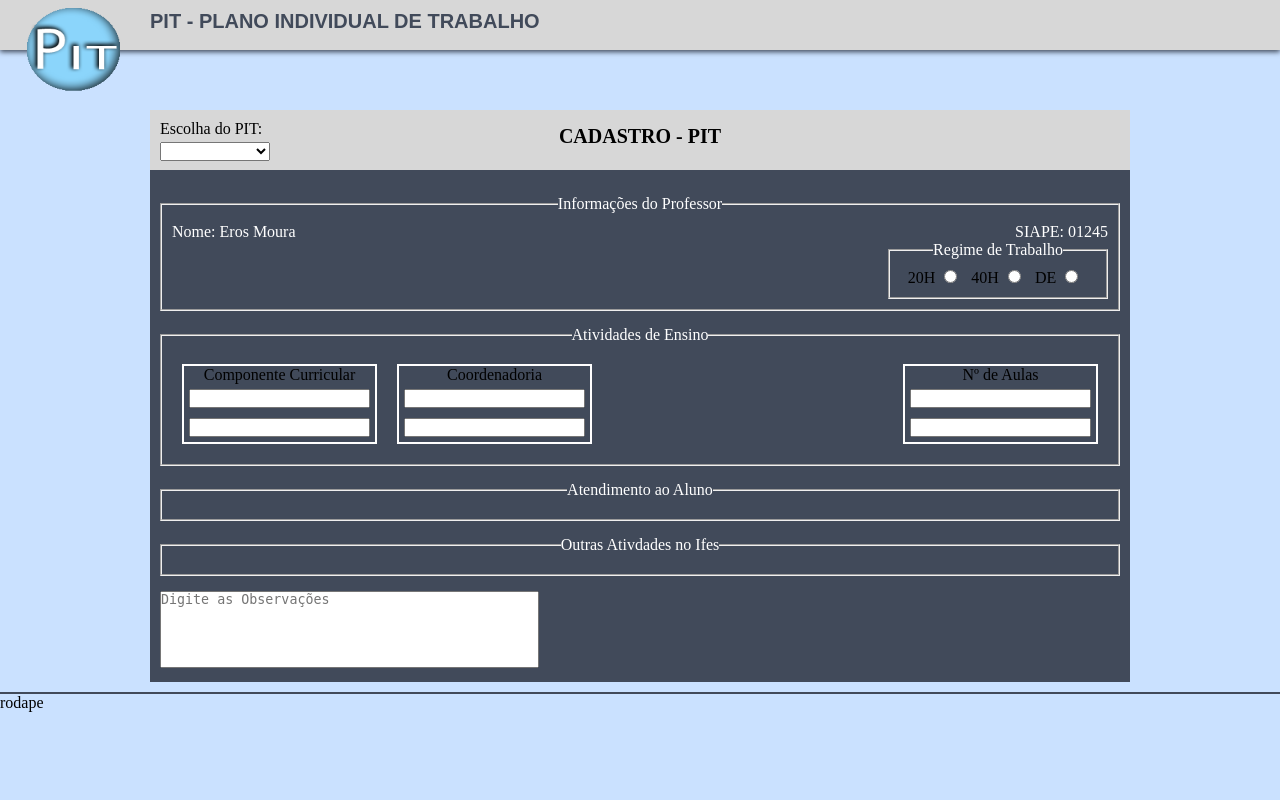
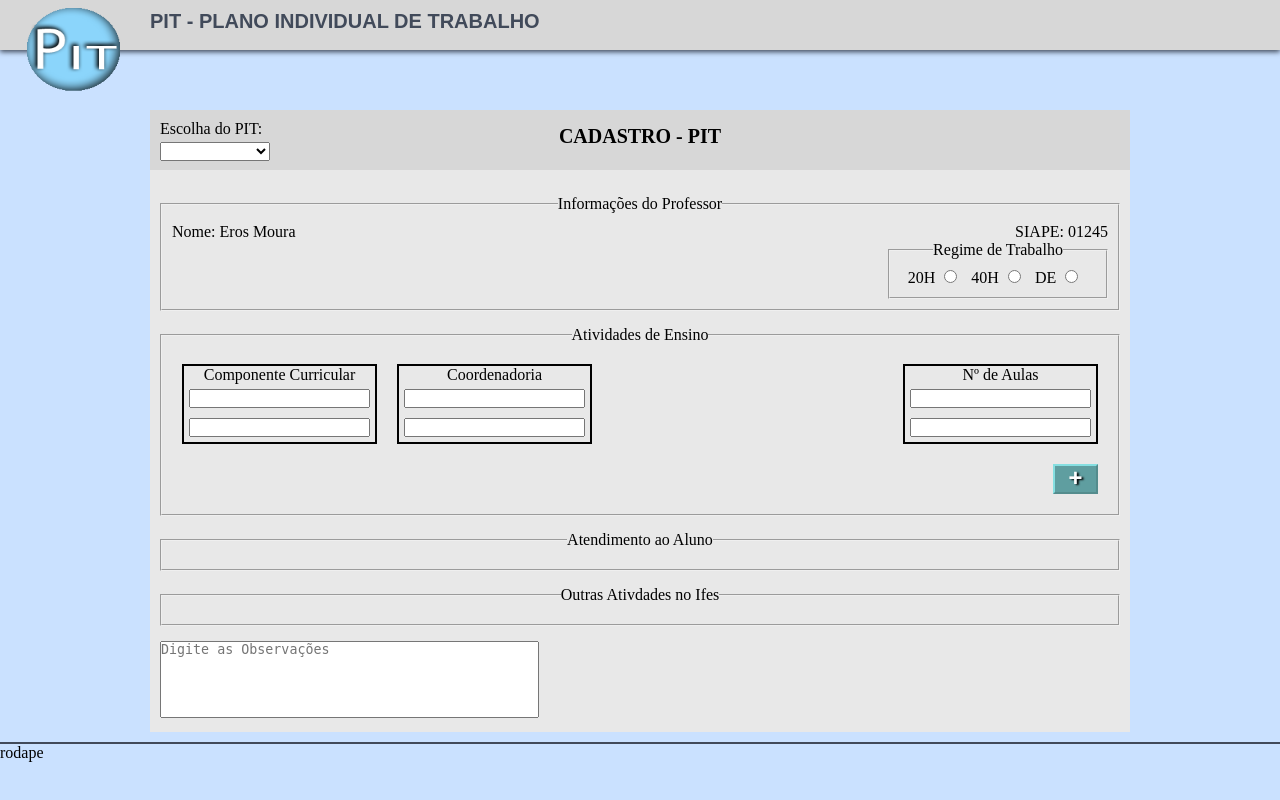
Before and after one commit to AdrianoAmorim/Repositorio, a PHP site: page / in a window 1280 px wide. Run offline with PHP 8.4, Linux system fonts and the light colour scheme; data that the repository does not hold is empty.

Commit message:
Atualização 14/07/14
Ultimas modificações

```diff
--- a/Pit/css/estiloIndex.css
+++ b/Pit/css/estiloIndex.css
@@ -31,7 +31,7 @@
 }
 .tituloCamposDados {
     text-align: center;
-    color: white;
+    color: black;
 }
 .radios{
     margin-right: 10px;
@@ -80,7 +80,7 @@
 /*estilo da div que contem todo o conteudo ate o cabecalho*/
 div#container {
     position: relative;
-    background-color: #414a5a;
+    background-color: #E8E8E8;
     width: 980px;
     height: auto;
     margin: 60px auto 10px auto;
@@ -88,6 +88,7 @@
 /*estilo de toda a secao do form*/
 section#scCadastroPit {
     padding: 10px;
+
 }
 
 /*Cabecalho do formulario*/
@@ -126,12 +127,12 @@
 
 div#container section#scCadastroPit p#nomeProf {
     float: left;
-    color: white;
+    color: black;
 }
 
 div#container section#scCadastroPit p#numSiape {
     float: right;
-    color: white;
+    color: black;
 
 }
 
@@ -148,21 +149,36 @@
     text-align: center;
     float: left;
     margin: 10px;
-    border: 2px solid white;
+    border: 2px solid black;
 }
 
 div#container section#scCadastroPit form#frmPit div#coordenadoria {
     text-align: center;
     float: left;
     margin: 10px;
-    border: 2px solid white;
+    border: 2px solid black;
 }
 
 div#container section#scCadastroPit form#frmPit div#numAulas {
     text-align: center;
     float: right;
     margin: 10px;
-    border: 2px solid white;
+    border: 2px solid black;
+
+}
+
+div#container section#scCadastroPit form#frmPit input#btnAddCampo {
+    float: right;
+    margin: 10px;
+    width: 45px;
+    height:30px ;
+    background-color: cadetblue;
+    color: white;
+    font-family: "Courier New", Courier, monospace;
+    font-weight: bold;
+    font-size: 18pt;
+    text-shadow: 2px 1px 2px black;
+    border: 2px outset rgb(134, 223, 225);
 
 }
 
--- a/Pit/index.php
+++ b/Pit/index.php
@@ -74,8 +74,8 @@
                         <input type="text" name="qtdAulas" class="inDados"><br/>
                         <input type="text" name="qtdAulas" class="inDados">
                 </div>
-
-
+                    <div class="clear"></div>
+                <input type="button" onclick="" value="+" id="btnAddCampo" title="Adicionar Nova Atividade"></button>
             </fieldset>
 
             <fieldset class="camposDados"><legend class="tituloCamposDados">Atendimento ao Aluno</legend>
@@ -90,8 +90,6 @@
         </form>
     </section>
 
-
-
 </div>
 
 <footer id="rodape">
```
